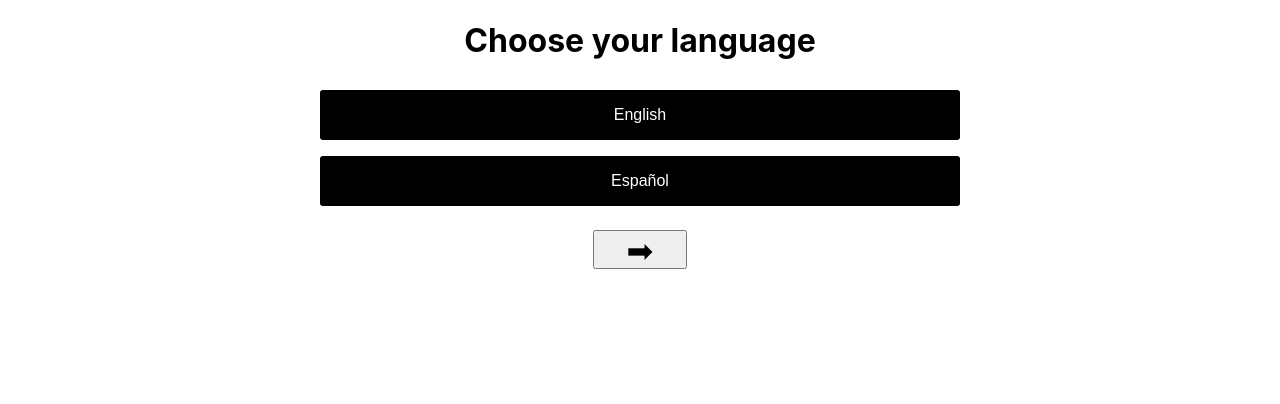
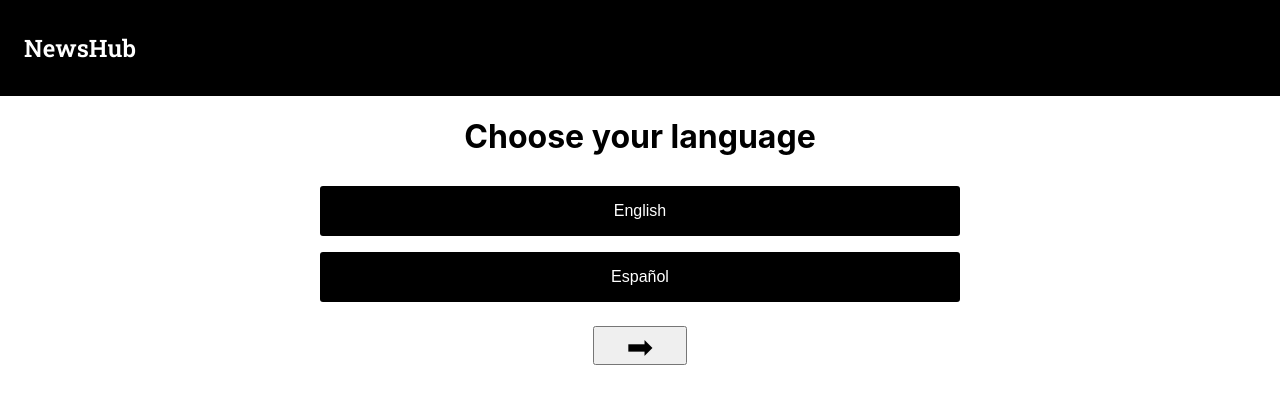
Before and after one commit to nickhartdev/NewsHub, a React (Create React App) app: page / in a window 1280 px wide. Shown: the top 404 px of the page. Built offline with nearby package versions, Linux system fonts and the light colour scheme.

Commit message:
Add basic styling for header

```diff
--- a/src/components/Header/Header.css
+++ b/src/components/Header/Header.css
@@ -0,0 +1,18 @@
+@import url('https://fonts.googleapis.com/css2?family=Roboto+Slab:wght@600&display=swap');
+
+header {
+  display: flex;
+  background: black;
+  width: 100%;
+  padding: .5rem;
+  margin: 0;
+}
+
+#site-logo {
+  color: white;
+  align-self: flex-start;
+  margin-left: 1rem;
+  font-size: 1.5em;
+  font-family: 'Roboto Slab', serif;
+  font-weight: 600;
+}
--- a/src/components/Header/Header.js
+++ b/src/components/Header/Header.js
@@ -1,8 +1,11 @@
 import React from 'react';
+import '../Header/Header.css';
 
 const Header = () => {
   return(
-    <header></header>
+    <header>
+      <p id="site-logo">NewsHub</p>
+    </header>
   )
 }
 
```
